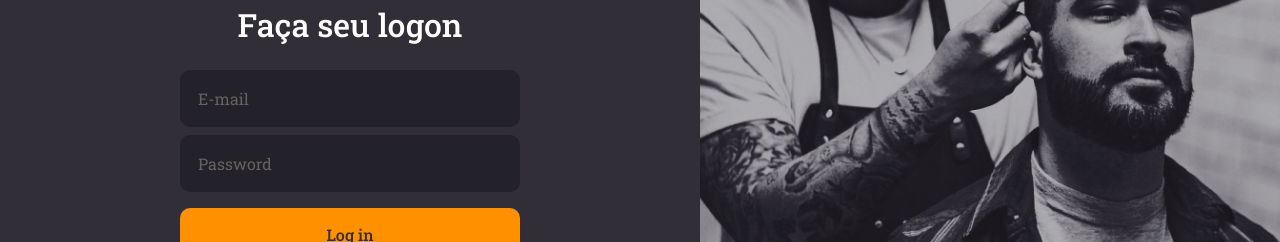
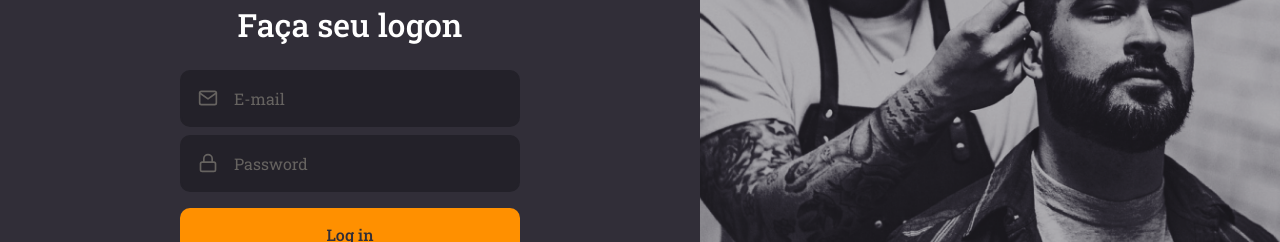
Before and after one commit to psatler/barbershop-frontend, a React (Create React App) app: page / in a window 1280 px wide. Shown: the part 290-532 px from the top of the page. Built offline with nearby package versions, Linux system fonts and the light colour scheme.

Commit message:
style: move button and input to separate components
- isolate the button and input to separate components so it can easily be reused throughout the application

```diff
--- /dev/null
+++ b/src/componentes/Button/index.tsx
@@ -0,0 +1,13 @@
+import React, { ButtonHTMLAttributes } from 'react';
+
+import { ButtonContainer } from './styles';
+
+type ButtonProps = ButtonHTMLAttributes<HTMLButtonElement>;
+
+const Button: React.FC<ButtonProps> = ({ children, ...rest }) => (
+  <ButtonContainer type="button" {...rest}>
+    {children}
+  </ButtonContainer>
+);
+
+export default Button;
--- /dev/null
+++ b/src/componentes/Button/styles.ts
@@ -0,0 +1,21 @@
+import styled from 'styled-components';
+import { shade } from 'polished';
+
+export const ButtonContainer = styled.button`
+  background: #ff9000;
+  height: 54px;
+  border-radius: 10px;
+  border: 0;
+  padding: 0 16px;
+  color: #312e38;
+  width: 100%;
+
+  font-weight: 500;
+  margin-top: 16px;
+
+  transition: background-color 0.2s;
+
+  &:hover {
+    background: ${shade(0.2, '#ff9000')};
+  }
+`;
--- /dev/null
+++ b/src/componentes/Input/index.tsx
@@ -0,0 +1,18 @@
+import React, { InputHTMLAttributes } from 'react';
+import { IconBaseProps } from 'react-icons';
+
+import { Container } from './styles';
+
+interface InputProps extends InputHTMLAttributes<HTMLInputElement> {
+  name: string; // making the name a mandatory prop
+  icon?: React.ComponentType<IconBaseProps>;
+}
+
+const Input: React.FC<InputProps> = ({ icon: Icon, ...rest }) => (
+  <Container>
+    {Icon && <Icon size={20} />}
+    <input {...rest} />
+  </Container>
+);
+
+export default Input;
--- /dev/null
+++ b/src/componentes/Input/styles.ts
@@ -0,0 +1,31 @@
+import styled from 'styled-components';
+
+export const Container = styled.div`
+  background: #232129;
+  border-radius: 10px;
+  border: 2px solid #232129;
+  padding: 16px;
+  width: 100%;
+  color: #666360;
+
+  display: flex;
+  align-items: center;
+
+  & + div {
+    margin-top: 8px;
+  }
+
+  input {
+    flex: 1;
+    color: #f4ede8;
+    background: transparent;
+    border: 0;
+    &::placeholder {
+      color: #666360;
+    }
+  }
+
+  svg {
+    margin-right: 16px;
+  }
+`;
--- a/src/pages/SignIn/index.tsx
+++ b/src/pages/SignIn/index.tsx
@@ -1,7 +1,10 @@
 import React from 'react';
-import { FiLogIn } from 'react-icons/fi';
+import { FiLogIn, FiMail, FiLock } from 'react-icons/fi';
 
 import logoimg from '../../assets/logo.svg';
+
+import Button from '../../componentes/Button';
+import Input from '../../componentes/Input';
 
 import { Container, Content, Background } from './styles';
 
@@ -13,10 +16,15 @@
       <form>
         <h1>Faça seu logon</h1>
 
-        <input type="text" placeholder="E-mail" />
-        <input type="password" placeholder="Password" />
+        <Input name="email" icon={FiMail} type="text" placeholder="E-mail" />
+        <Input
+          name="password"
+          icon={FiLock}
+          type="password"
+          placeholder="Password"
+        />
 
-        <button type="submit">Log in</button>
+        <Button type="submit">Log in</Button>
 
         <a href="forgot">Forgot password</a>
       </form>
--- a/src/pages/SignIn/styles.ts
+++ b/src/pages/SignIn/styles.ts
@@ -28,42 +28,6 @@
     /* form title */
     h1 {
       margin-bottom: 24px;
-    }
-
-    input {
-      background: #232129;
-      border-radius: 10px;
-      border: 2px solid #232129;
-      padding: 16px;
-      width: 100%;
-      color: #f4ede8;
-
-      &::placeholder {
-        color: #666360;
-      }
-
-      & + input {
-        margin-top: 8px;
-      }
-    }
-
-    button {
-      background: #ff9000;
-      height: 54px;
-      border-radius: 10px;
-      border: 0;
-      padding: 0 16px;
-      color: #312e38;
-      width: 100%;
-
-      font-weight: 500;
-      margin-top: 16px;
-
-      transition: background-color 0.2s;
-
-      &:hover {
-        background: ${shade(0.2, '#ff9000')};
-      }
     }
 
     a {
```
Also changed, not shown: .eslintrc.json.
